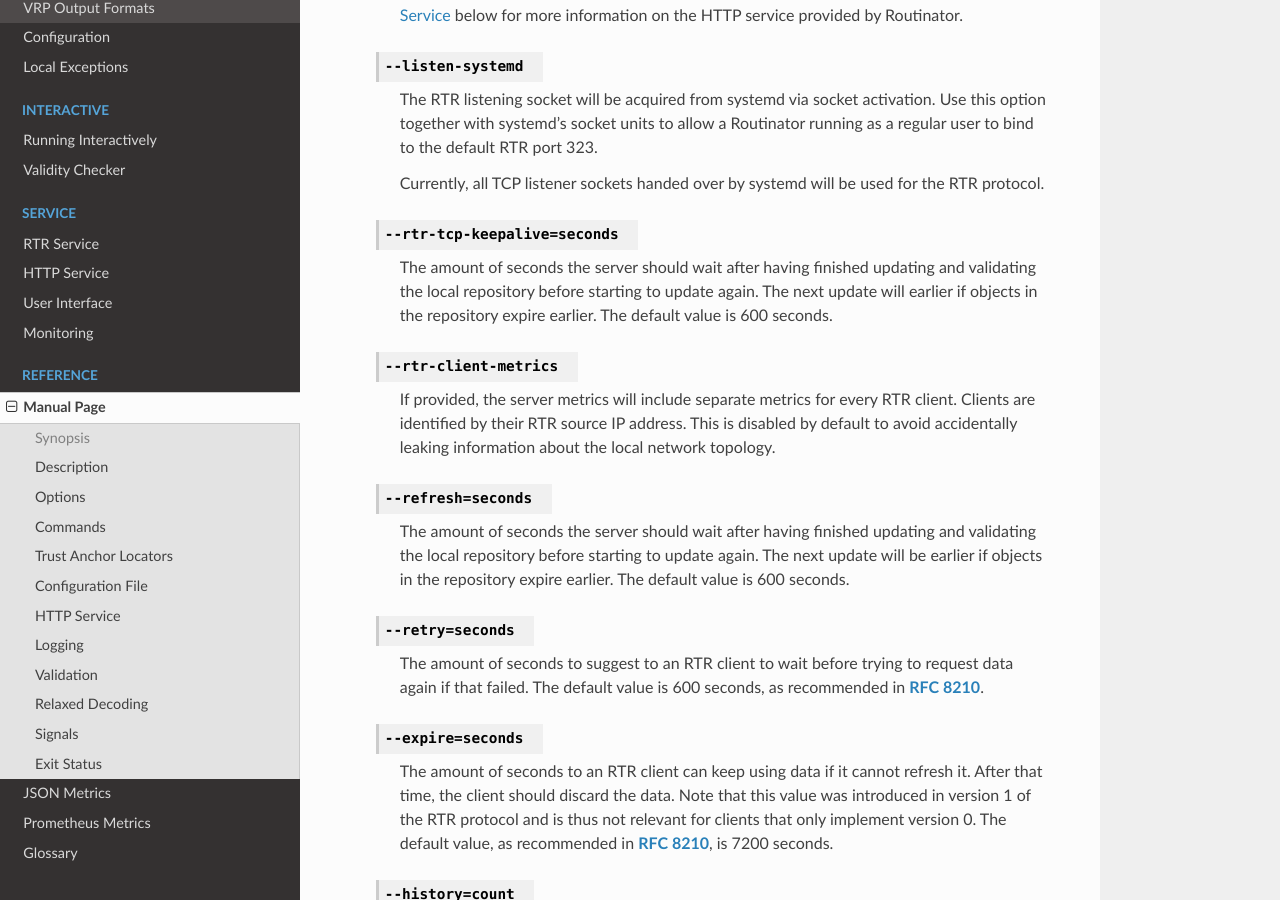
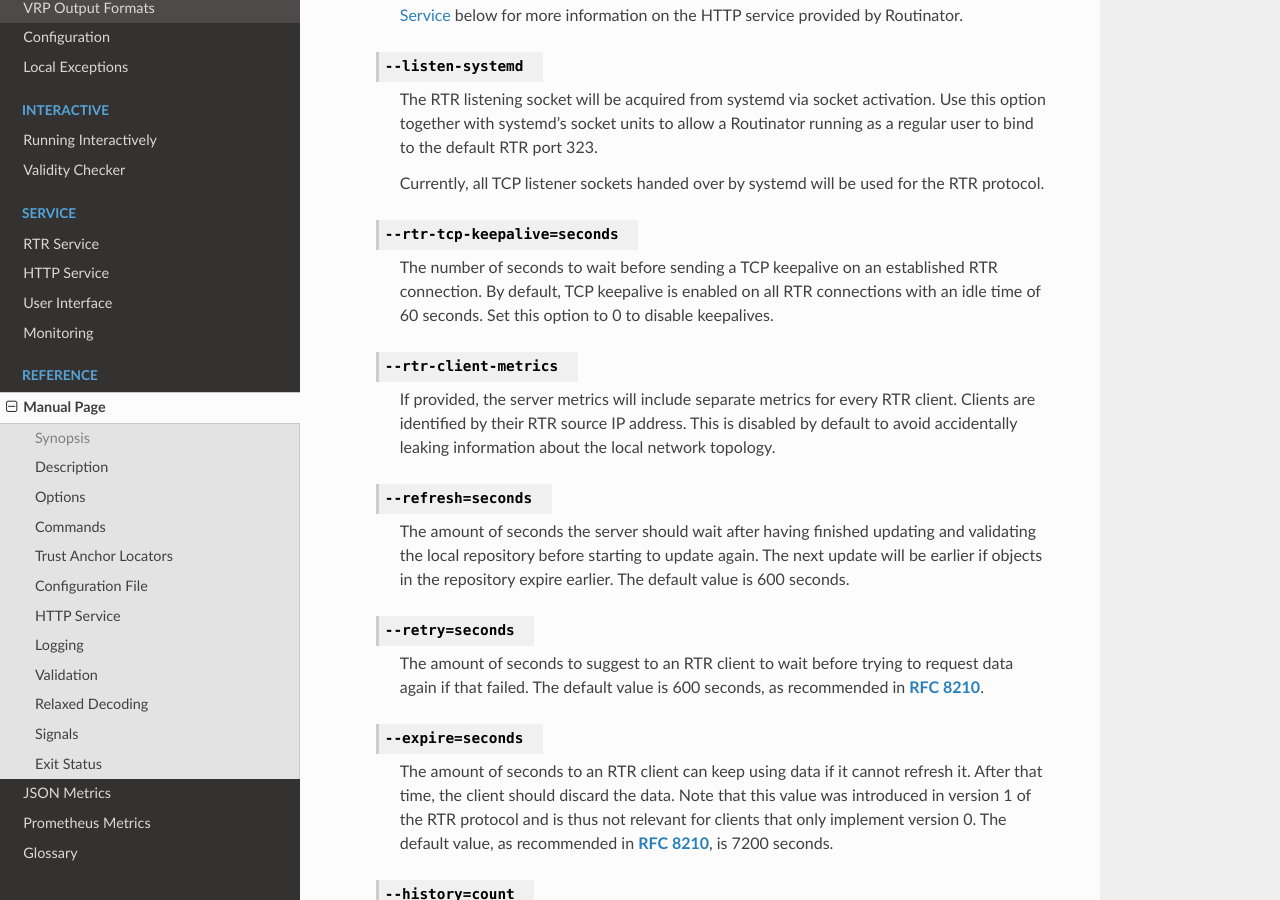
Before and after one commit to NLnetLabs/routinator, a Sphinx documentation site: the page built from source/manual-page.rst, in a window 1280 px wide and 900 px high, scrolled down 12257 px. Built offline with Sphinx 7.4.7 and the Read the Docs theme 2.0.0, drawn with Linux system fonts in a browser that asks for light colours; pages that are not in the unit, such as notebooks, are missing from menus; the version number could not be read and is left out.

Commit message:
Fix rtr-tcp-keepalive desc.

```diff
--- a/source/manual-page.rst
+++ b/source/manual-page.rst
@@ -727,10 +727,10 @@ These can be requested by providing different commands on the command line.
 
        .. option:: --rtr-tcp-keepalive=seconds
 
-              The amount of seconds the server should wait after having finished
-              updating and validating the local repository before starting to
-              update again. The next update will earlier if objects in the
-              repository expire earlier. The default value is 600 seconds.
+              The number of seconds to wait before sending a TCP keepalive on an
+              established RTR  connection. By  default, TCP keepalive is
+              enabled on all RTR connections with an idle time of 60 seconds.
+              Set this option to 0 to disable keepalives.
 
        .. option:: --rtr-client-metrics
 
```
